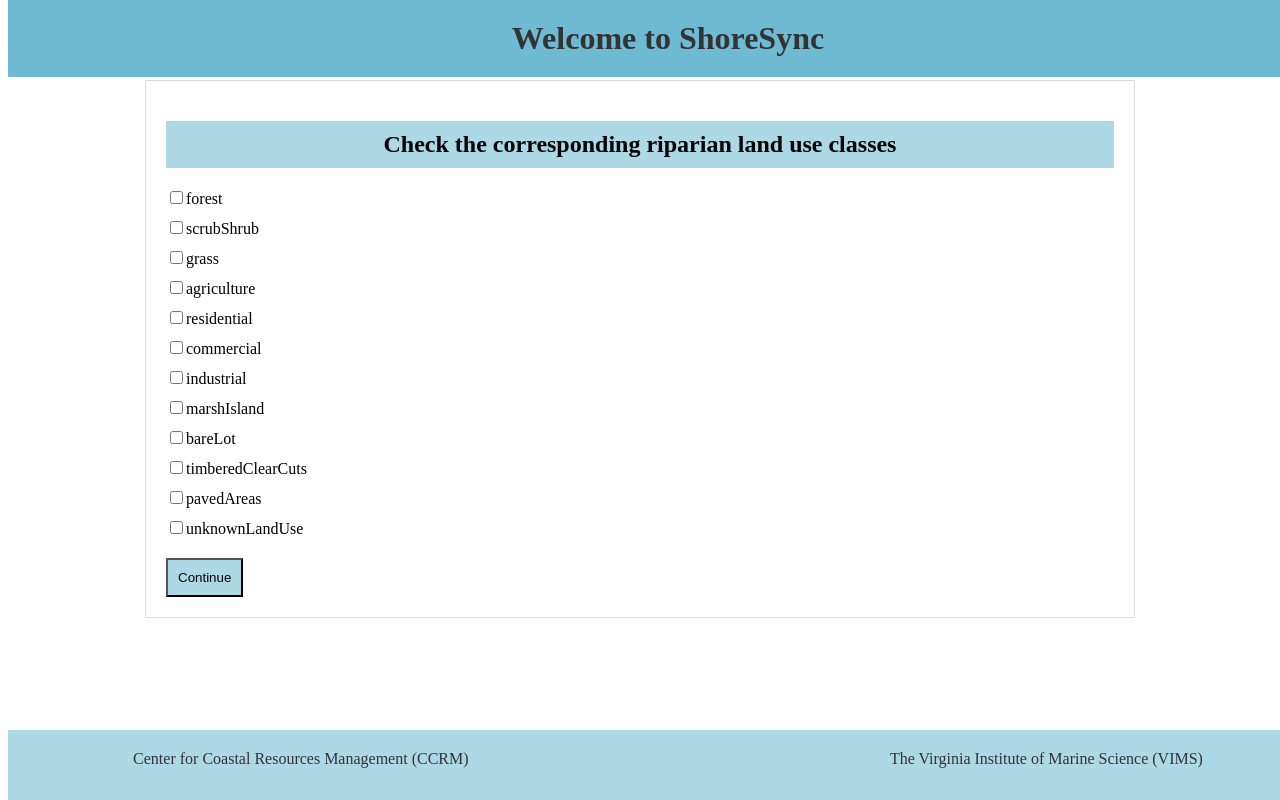
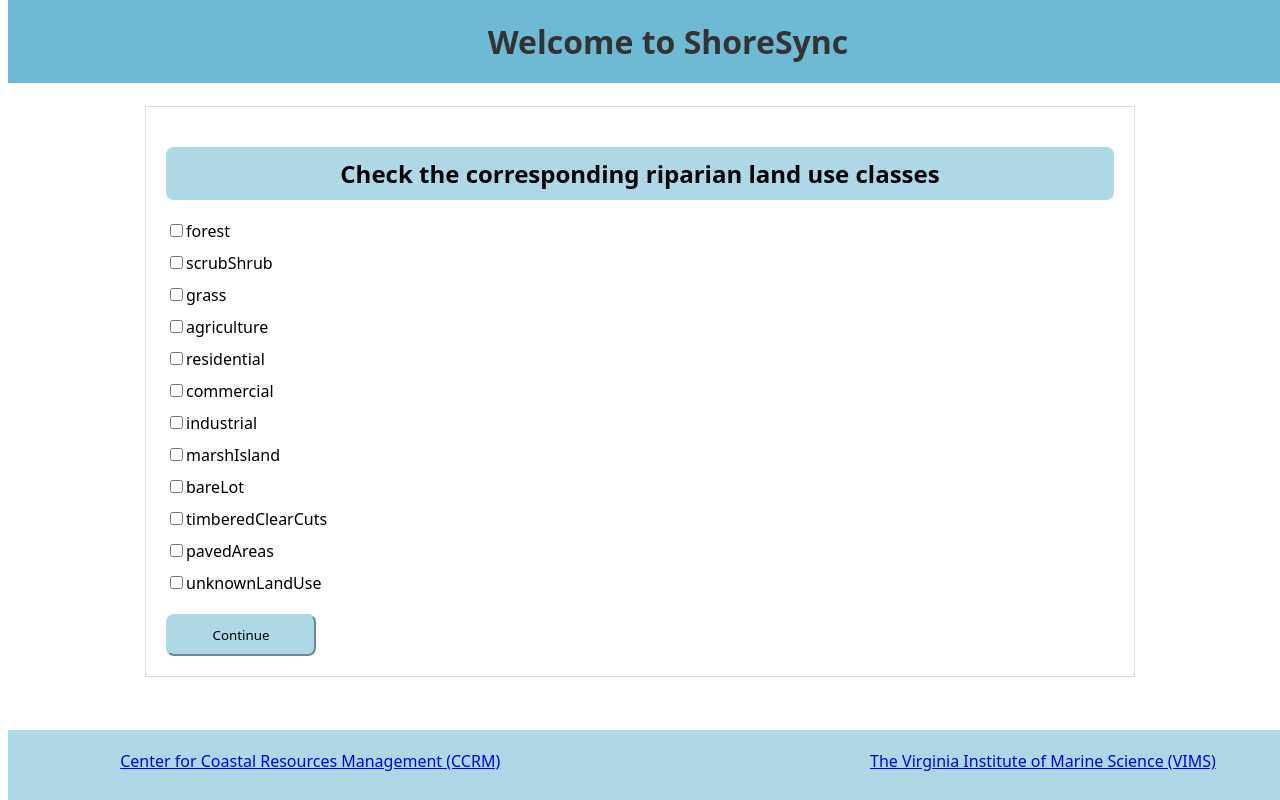
Before and after one commit to nikhilrouth/Shoresync, a React (Create React App) app: page / in a window 1280 px wide. Built offline with nearby package versions, Linux system fonts and the light colour scheme.

Commit message:
Added Shoreline Features page

```diff
--- a/package.json
+++ b/package.json
@@ -9,7 +9,9 @@
     "react": "^18.2.0",
     "react-dom": "^18.2.0",
     "react-router-dom": "^6.22.0",
+    "react-multi-select-component": "^4.3.4",
     "react-scripts": "5.0.1",
+    "react-toastify": "^10.0.4",
     "web-vitals": "^2.1.4"
   },
   "scripts": {
--- a/public/index.html
+++ b/public/index.html
@@ -24,7 +24,7 @@
       work correctly both with client-side routing and a non-root public URL.
       Learn how to configure a non-root public URL by running `npm run build`.
     -->
-    <title>React App</title>
+    <title>ShoreSync</title>
   </head>
   <body>
     <noscript>You need to enable JavaScript to run this app.</noscript>
--- a/src/App.jsx
+++ b/src/App.jsx
@@ -1,13 +1,21 @@
 import Header from './components/Header';
 import Footer from './components/Footer';
 import LandUseForm from './components/LandUseForm';
+import ShorelineFeaturesForm from './components/ShorelineFeatures';
 import React from 'react';
+import { ToastContainer } from 'react-toastify';
+import 'react-toastify/dist/ReactToastify.css';
+
 
 function App() {
   return (
     <div className='page'>
       <Header />
+      <br></br>
       <LandUseForm />
+      {/* <ShorelineFeaturesForm /> */}
+      <ToastContainer />
+      <br></br>
       <Footer/>
     </div>
   );
--- a/src/components/Footer.css
+++ b/src/components/Footer.css
@@ -1,4 +1,5 @@
 .footer {
+  font-family: system-ui, -apple-system, BlinkMacSystemFont, 'Segoe UI', Roboto, Oxygen, Ubuntu, Cantarell, 'Open Sans', 'Helvetica Neue', sans-serif;
   position: fixed;
   width:100%;
   height: 30px;
--- a/src/components/Footer.jsx
+++ b/src/components/Footer.jsx
@@ -5,9 +5,11 @@ const Footer = () => {
   return (
     <div className="footer">
       <div className="footer-content">
-        <p>Center for Coastal Resources Management (CCRM)</p>
+        <a href="https://www.vims.edu/ccrm/" target="_blank">
+        Center for Coastal Resources Management (CCRM)</a>
         <div className="separator"></div>
-        <p>The Virginia Institute of Marine Science (VIMS)</p>
+        <a href="https://www.vims.edu/" target="_blank">
+        The Virginia Institute of Marine Science (VIMS)</a>
       </div>
     </div>
   );
--- a/src/components/Header.css
+++ b/src/components/Header.css
@@ -1,5 +1,6 @@
 .header {
   background-color: #6fbad3; /* Light Blue background */
+  font-family: system-ui, -apple-system, BlinkMacSystemFont, 'Segoe UI', Roboto, Oxygen, Ubuntu, Cantarell, 'Open Sans', 'Helvetica Neue', sans-serif;
   position: fixed;
   top: 0;
   padding: 20px;
--- a/src/components/Header.jsx
+++ b/src/components/Header.jsx
@@ -6,7 +6,7 @@ const Header = () => {
     <div className="header">
       <h1>Welcome to ShoreSync</h1>
     </div>
-  );
+      );
 };
 
 export default Header;
--- a/src/components/LandUseForm.jsx
+++ b/src/components/LandUseForm.jsx
@@ -36,6 +36,7 @@ const LandUseForm = () => {
 
   };
 
+
   return (
     <div className="form-container">
       <h2 className="form-header">Check the corresponding riparian land use classes</h2>
--- /dev/null
+++ b/src/components/ShorelineFeatures.css
@@ -0,0 +1,37 @@
+.form-container {
+    width:75%;
+    font-family: system-ui, -apple-system, BlinkMacSystemFont, 'Segoe UI', Roboto, Oxygen, Ubuntu, Cantarell, 'Open Sans', 'Helvetica Neue', sans-serif;
+    margin: 0 auto;
+    margin-top: 80px;
+    padding: 20px;
+    border: 1px solid #ddd;
+  }
+
+  .form-header {
+    background-color: #ADD8E6;
+    padding: 10px;
+    text-align: center;
+    border-radius: 8px;
+  }
+
+  .form-button {
+    background-color: #ADD8E6;
+    font-family: system-ui, -apple-system, BlinkMacSystemFont, 'Segoe UI', Roboto, Oxygen, Ubuntu, Cantarell, 'Open Sans', 'Helvetica Neue', sans-serif;
+    padding: 10px;
+    margin-top: 10px;
+    border-radius: 8px;
+    border-color: #ADD8E6;
+    width: 150px;
+    cursor: pointer;
+  }
+
+  .form-button:hover {
+    background-color: white;
+    color: black;
+  }
+  /* Add any additional styles for the form container, header, and button as needed */
+
+  .multi-select {
+    background-color: #73aed0;
+    border-radius: 8px;
+  }
--- /dev/null
+++ b/src/components/ShorelineFeatures.jsx
@@ -0,0 +1,129 @@
+
+import React, { useState } from "react";
+import { MultiSelect } from "react-multi-select-component";
+import './ShorelineFeatures.css'; // Import the CSS file
+import { toast } from 'react-toastify';
+import 'react-toastify/dist/ReactToastify.css';
+
+const erosionControlOptions = [
+  { label: "Riprap (L)", value: "riprapL" },
+  { label: "Bulkhead (L)", value: "bulkheadL" },
+  { label: "Dilapidated Bulkhead (L)", value: "DilapidatedBulkheadL" },
+  { label: "Breakwaters (L)", value: "breakwatersL" },
+  { label: "Groinfield (L)", value: "groinfieldL" },
+  { label: "Jetty (P)", value: "jettyP" },
+  { label: "Unconventional (L)", value: "unconventionalL" },
+  { label: "Debris (L)", value: "debrisL" },
+  { label: "Marsh Toe Revetment (L)", value: "MarshToeRevetmentL" },
+  { label: "Seawall (L)", value: "seawallL" },
+
+];
+
+const recreactionalOptions = [
+  { label: "Pier (P)", value: "pierP" },
+  { label: "Dilapidated Pier (P)", value: "DilapidatedPierP" },
+  { label: "Wharf (L)", value: "wharfL" },
+  { label: "Boat Ramp (P)", value: "boatRampP" },
+  { label: "Boat House (P)", value: "boatHouseP" },
+  { label: "Marina (L)", value: "MarinaL" },
+  { label: "Outfall (P)", value: "outfallP" },
+];
+
+const otherOptions = [
+    { label: "Outfall (P)", value: "outfallP" },
+]
+
+const ShorelineFeaturesForm = () => {
+  const [selectedErosionControlOptions, setSelectedErosionControlOptions] = useState([]);
+  const [selectedRecreactionalOptions, setSelectedRecreactionalOptions] = useState([]);
+  const [selectedOtherOptions, setSelectedOtherOptions] = useState([]);
+  //const [error, setError] = useState('');
+
+
+const handleContinueClick = () => {
+    const validations = [
+      {
+        condition: selectedErosionControlOptions.length === 0,
+        message: 'Please select at least one Erosion Control Structure.'
+      },
+      {
+        condition: selectedRecreactionalOptions.length === 0,
+        message: 'Please select at least one Recreational Structure.'
+      }
+    ];
+
+    validations.forEach(validation => {
+      if (validation.condition) {
+        toast.error(validation.message, {});
+      }
+    });
+
+    // If no errors, proceed with logic
+    if (!validations.some(validation => validation.condition)) {
+      console.log('Selected Erosion Control Structures:', selectedErosionControlOptions);
+      console.log('Selected Recreational Structures:', selectedRecreactionalOptions);
+      console.log('Selected other:', selectedOtherOptions);
+      // Add your logic here for what happens when the user clicks Continue
+    }
+  };
+
+
+
+
+  const handleReset = () => {
+    setSelectedErosionControlOptions([]);
+    setSelectedRecreactionalOptions([]);
+    setSelectedOtherOptions([])
+
+  };
+
+
+  return (
+    <div className="form-container">
+    <h2 className="form-header">Shoreline Features</h2>
+    <form>
+      <h4>Erosion Control Structures</h4>
+      {/* <pre>{JSON.stringify(selectedErosionControlOptions)}</pre> */}
+      <MultiSelect
+        options={erosionControlOptions}
+        value={selectedErosionControlOptions}
+        onChange={setSelectedErosionControlOptions}
+        labelledBy="Select Erosion Control Structures"
+      />
+
+      <h4>Recreactional Structures</h4>
+      {/* <pre>{JSON.stringify(selectedRecreactionalOptions)}</pre> */}
+      <MultiSelect
+        options={recreactionalOptions}
+        value={selectedRecreactionalOptions}
+        onChange={setSelectedRecreactionalOptions}
+        labelledBy="Select Recreactional Structures"
+      />
+
+       <h4>Other</h4>
+       {/* <pre>{JSON.stringify(selectedOtherOptions)}</pre> */}
+       <MultiSelect
+        options={otherOptions}
+        value={selectedOtherOptions}
+        onChange={setSelectedOtherOptions}
+        labelledBy="Select Other"
+
+
+
+       />
+
+      <br></br>
+      <div style={{ textAlign: 'center', marginTop: '20px' }}>
+        <button type="button"  onClick={handleContinueClick} className="form-button">
+          Continue
+        </button>
+        &nbsp;
+        &nbsp;
+        <button type="reset" onClick={handleReset} className="form-button">Reset</button>
+      </div>
+    </form>
+    </div>
+  );
+};
+
+export default ShorelineFeaturesForm;
```
Also changed, not shown: src/components/LandUseForm.css (+4 -4 lines), 2 other files (tests, documents, lock files or other folders).
